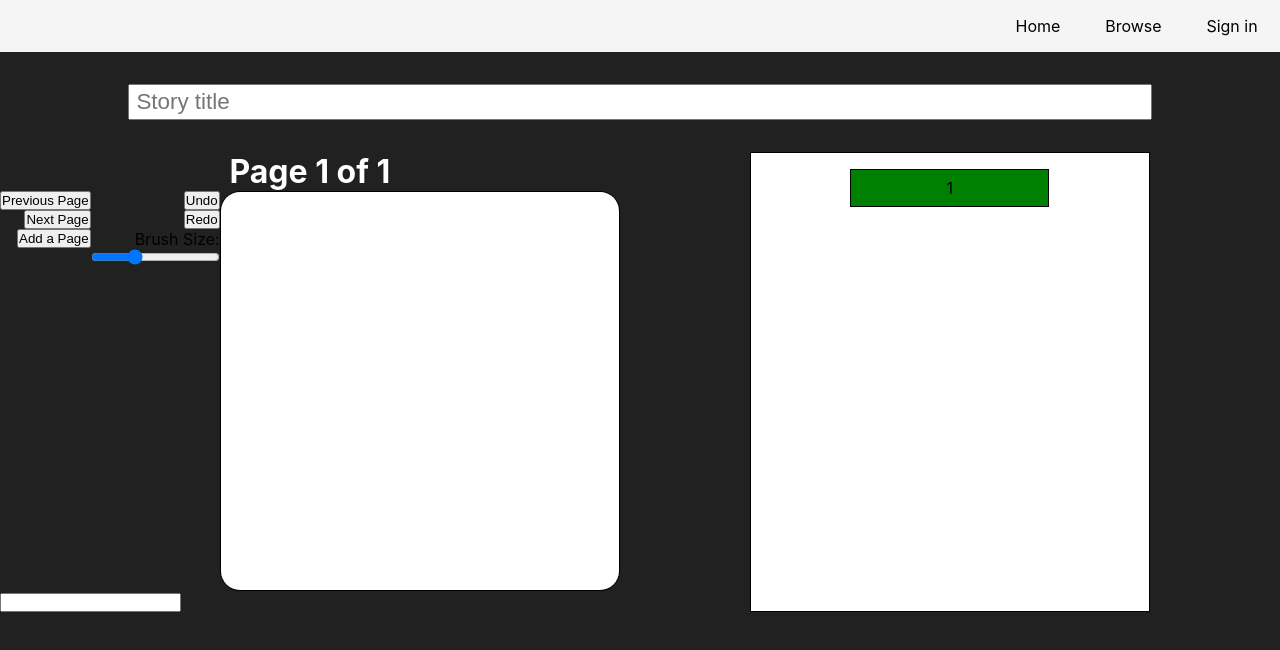
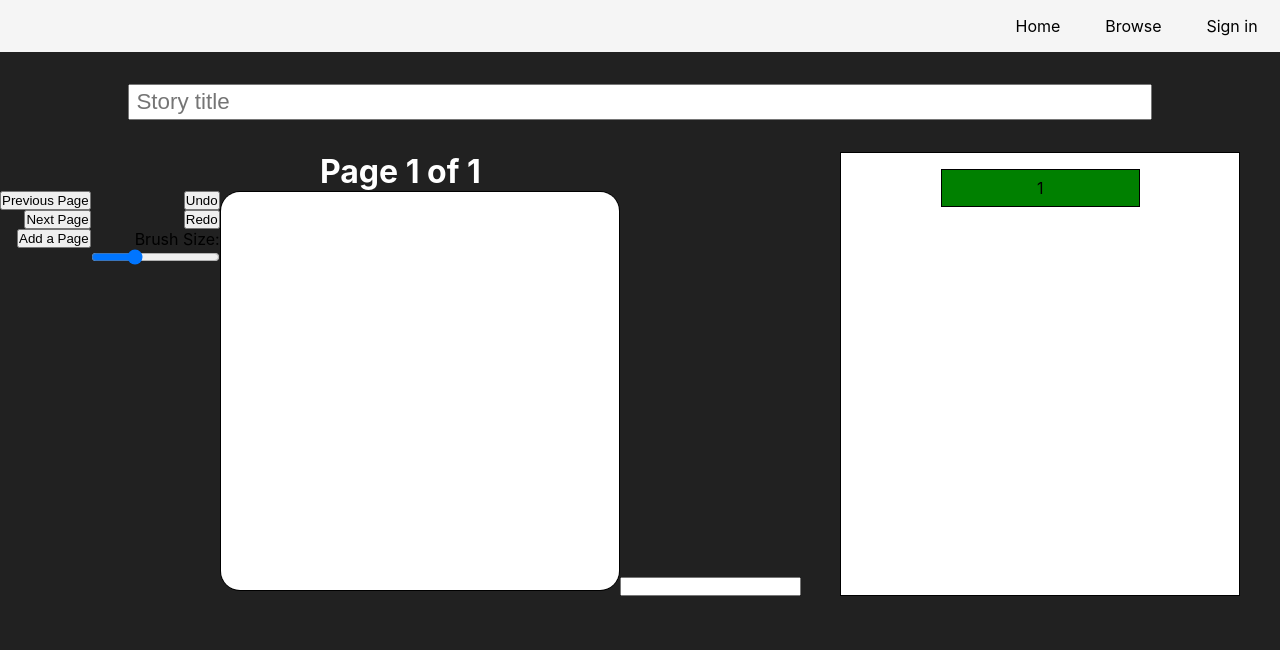
Before and after one commit to Shoozle/React-Story-Creator, a React (Create React App) app: page / in a window 1280 px wide. Shown: the top 650 px of the page. Built offline with nearby package versions, Linux system fonts and the light colour scheme.

Commit message:
Damn props class pass down

```diff
--- a/src/components/Canvas/Canvas.js
+++ b/src/components/Canvas/Canvas.js
@@ -111,9 +111,7 @@ const Canvas = (props) => {
 
     return (
         <div>
-
             <h1 className={classes.pageNumber}>Page {pageNum + 1} of {storyContext.storyState.pages.length}</h1>
-            <div>
             <div className={classes.drawingArea}>
                 <div className={classes.pageButtons}>
                     <Toolbox
@@ -132,6 +130,7 @@ const Canvas = (props) => {
                         placement="side"
                     />
                 </div>
+                <div className={classes.storyArea}>
                     <canvas
                         width="400px" height="400px"
                         ref={canvasRef}
@@ -144,8 +143,6 @@ const Canvas = (props) => {
                         onMouseUp={endPosition}
                         onMouseLeave={endPosition}
                     />
-                </div>
-
                     <input
                         ref={textRef}
                         type="textarea"
@@ -155,6 +152,7 @@ const Canvas = (props) => {
                     />
                 </div>
             </div>
+        </div>
 
     )
 }
--- a/src/components/Canvas/Toolbox/Toolbox.js
+++ b/src/components/Canvas/Toolbox/Toolbox.js
@@ -16,15 +16,16 @@ const Toolbox = (props) => {
         )
     }
 
+    const myClass = [classes.Toolbox, props.placement].join(' ');
+
     return (
-        <div className={classes.Toolbox + ` ${props.placement}` }>
+        <div className={myClass}>
             { onUndo && <Button onClick={onUndo} text="Undo" />}
             { onRedo && <Button onClick={onRedo} text="Redo" />}
             { onPrevPage && <Button onClick={onPrevPage} text="Previous Page" />}
             { onNextPage && <Button onClick={onNextPage} text="Next Page" />}
             { onNewPage && <Button onClick={onNewPage} text="Add a Page" />}
             {showBrushSizer}
-
         </div>
     )
 }
--- a/src/components/Canvas/Toolbox/toolbox.module.css
+++ b/src/components/Canvas/Toolbox/toolbox.module.css
@@ -5,7 +5,7 @@
     align-items: flex-end;
 }
 
-.bottom {
+.Toolbox .bottom {
     background-color: red;
 }
 
```
Lines whose indentation alone changed are shown as unchanged.
